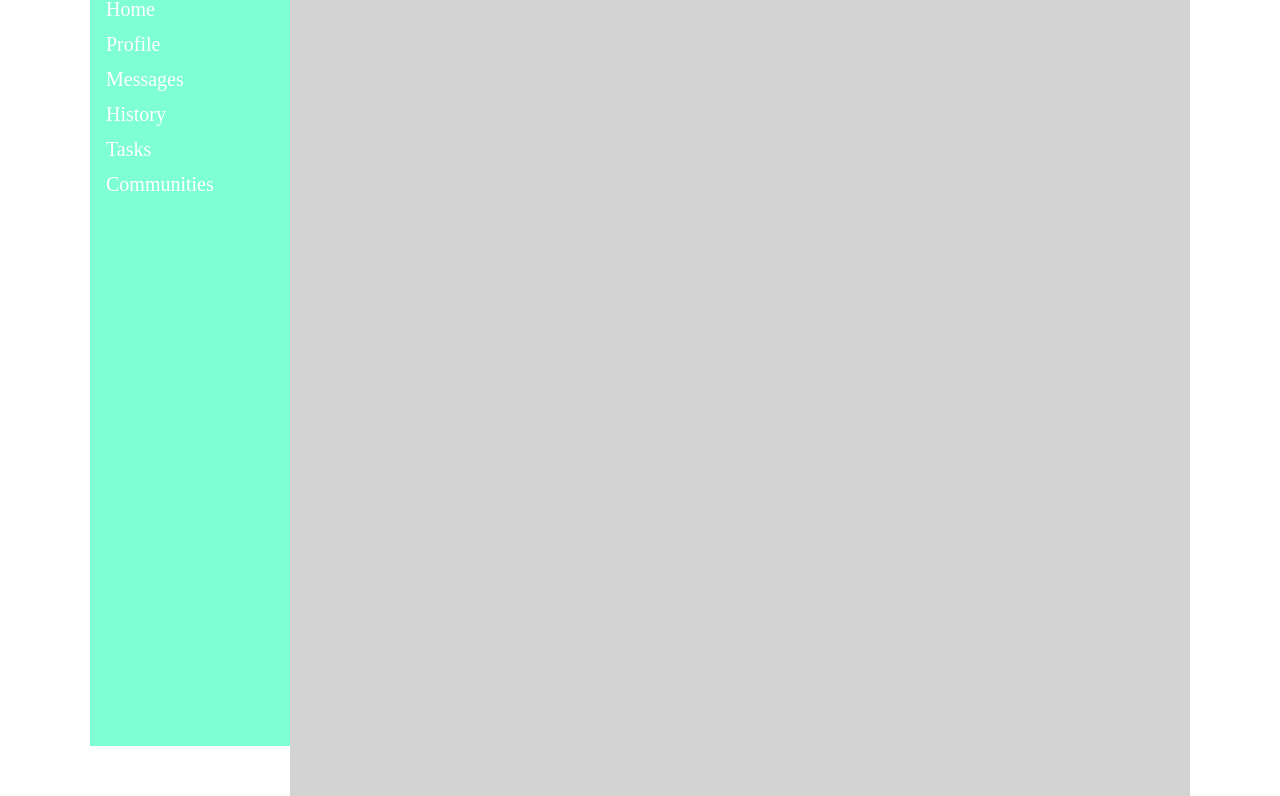
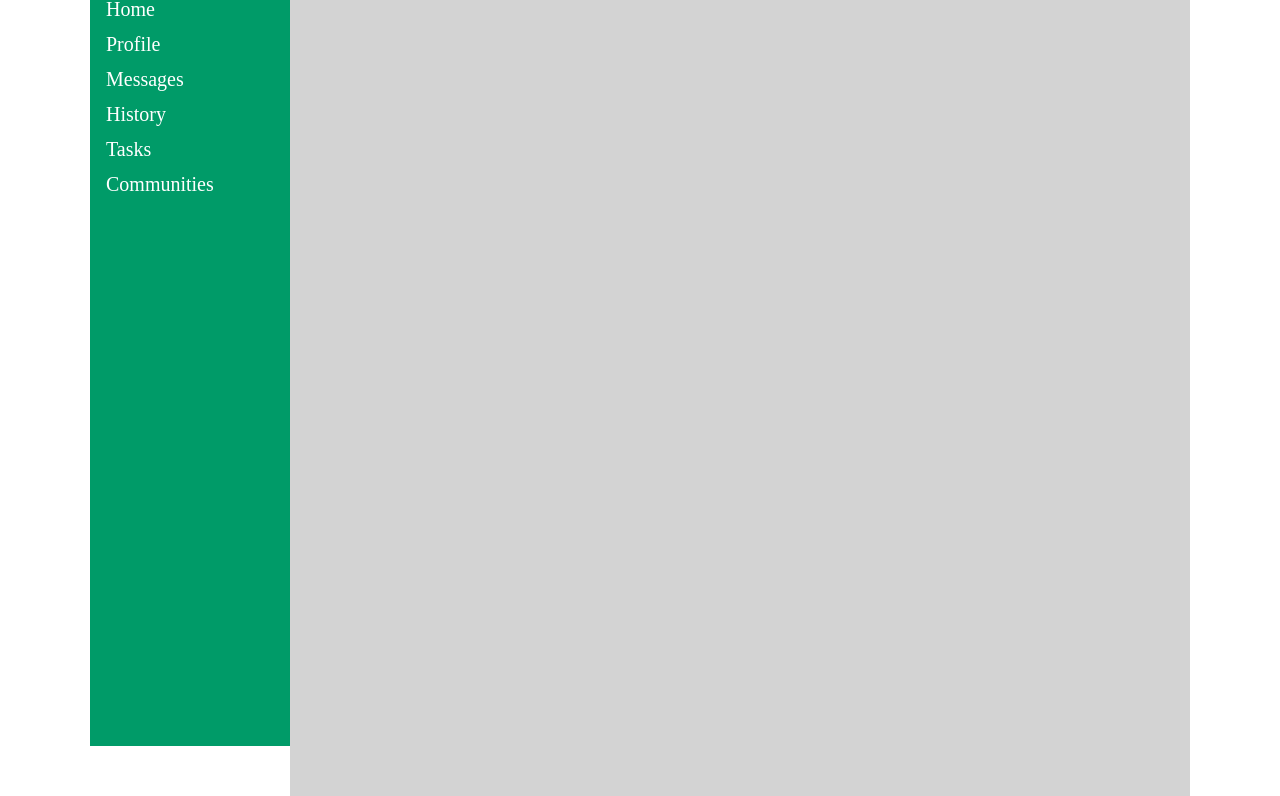
Before and after one commit to manny-reynoso/Admin-Dashboard, a plain HTML site: page index.html in a window 1280 px wide. Shown: the part 54-850 px from the top of the page. Drawn offline with Linux system fonts and the light colour scheme.

Commit message:
Changed color of sidebar.

```diff
--- a/styles.css
+++ b/styles.css
@@ -16,7 +16,7 @@
 .Left-Container{
 
     padding: 50px;
-    background-color: aquamarine;
+    background-color: rgb(0, 155, 104);
     height:100%;
     width: 200px;
 
@@ -45,7 +45,6 @@
 
 
 .sidebar{
-    position: fixed;
     overflow-x: hidden;
 
 }
```
